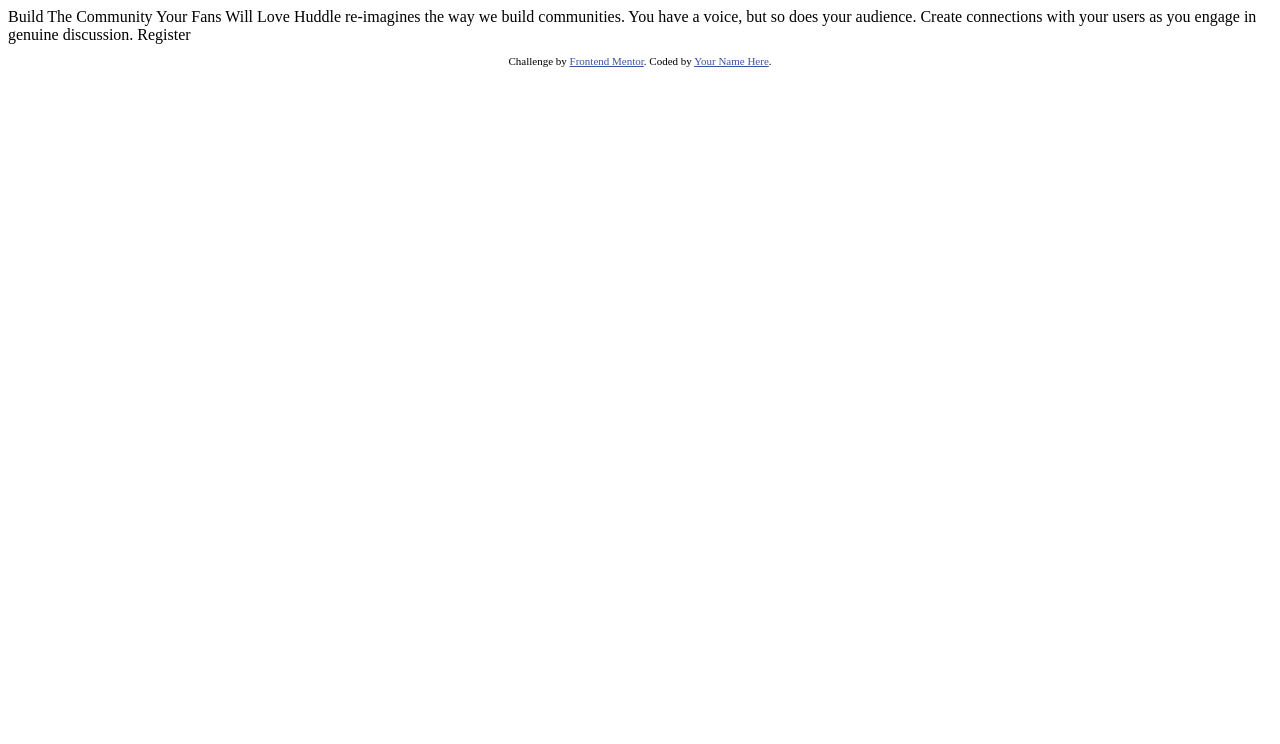
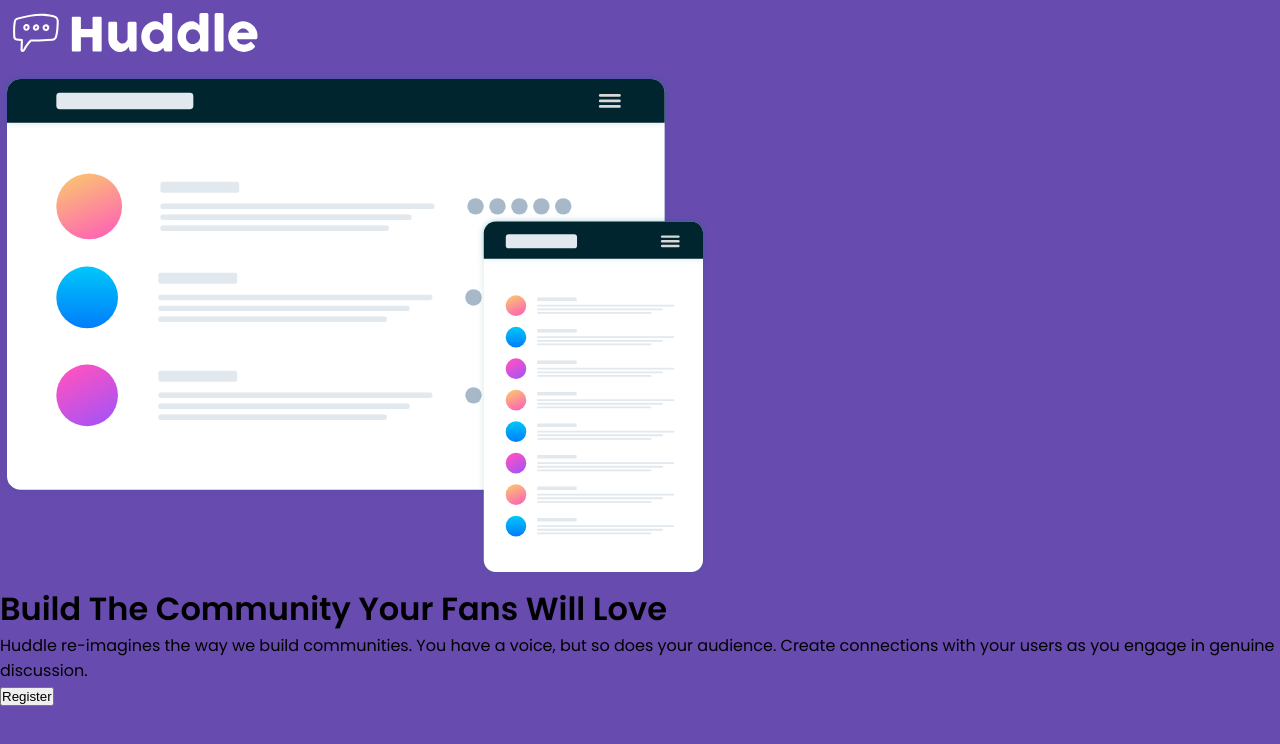
Before and after one commit to luisPolanco25/huddle-landing-page-with-single-introductory-section, a plain HTML site: page index.html in a window 1280 px wide. Drawn offline with Linux system fonts and the light colour scheme.

Commit message:
Project's root defined

```diff
--- a/index.html
+++ b/index.html
@@ -1,33 +1,48 @@
 <!DOCTYPE html>
 <html lang="en">
+
 <head>
   <meta charset="UTF-8">
-  <meta name="viewport" content="width=device-width, initial-scale=1.0"> <!-- displays site properly based on user's device -->
+  <meta name="viewport" content="width=device-width, initial-scale=1.0">
 
   <link rel="icon" type="image/png" sizes="32x32" href="./images/favicon-32x32.png">
+  <link rel="stylesheet" type="text/css" href="./styles.css" />
+  <link rel="stylesheet" href="https://cdnjs.cloudflare.com/ajax/libs/font-awesome/5.15.3/css/all.min.css"
+    integrity="sha512-iBBXm8fW90+nuLcSKlbmrPcLa0OT92xO1BIsZ+ywDWZCvqsWgccV3gFoRBv0z+8dLJgyAHIhR35VZc2oM/gI1w=="
+    crossorigin="anonymous" referrerpolicy="no-referrer" />
+  <link rel="preconnect" href="https://fonts.gstatic.com">
+  <link href="https://fonts.googleapis.com/css2?family=Open+Sans&family=Poppins:wght@400;600&display=swap"
+    rel="stylesheet">
+  <title>Luis Polanco | Huddle landing page with single introductory section</title>
 
-  <title>Frontend Mentor | Huddle landing page with single introductory section</title>
+</head>
 
-  <!-- Feel free to remove these styles or customise in your own stylesheet 👍 -->
-  <style>
-    .attribution { font-size: 11px; text-align: center; }
-    .attribution a { color: hsl(228, 45%, 44%); }
-  </style>
-</head>
 <body>
 
-  Build The Community Your Fans Will Love
+  <div id="logo-area">
 
-  Huddle re-imagines the way we build communities. You have a voice, but so does your audience.
-  Create connections with your users as you engage in genuine discussion.
+    <div>
+      <img src="./images/logo.svg" />
+    </div>
+    <div>
+      <img src="./images/illustration-mockups.svg" />
+    </div>
+  </div>
 
-  Register
+  <div id="introduction-area">
 
-  <footer>
-    <p class="attribution">
-      Challenge by <a href="https://www.frontendmentor.io?ref=challenge" target="_blank">Frontend Mentor</a>.
-      Coded by <a href="#">Your Name Here</a>.
+    <h1>Build The Community Your Fans Will Love</h1>
+
+    <p>
+      Huddle re-imagines the way we build communities. You have a voice, but so does your audience.
+      Create connections with your users as you engage in genuine discussion.
     </p>
-  </footer>
+
+    <button>Register</button>
+
+  </div>
+
+
 </body>
+
 </html>
--- /dev/null
+++ b/styles.css
@@ -0,0 +1,21 @@
+:root {
+    --violet: hsl(257, 40%, 49%);
+    --magenta: hsl(300, 69%, 71%);
+}
+
+* {
+    margin: 0;
+    padding: 0;
+    box-sizing: border-box;
+}
+
+html {
+    font-size: 16px;
+    font-family: 'Poppins', sans-serif;;
+}
+
+body {
+    width: 100%;
+    min-height: 100vh;
+    background-color: var(--violet);
+}
```
Also changed, not shown: 2 other files.
